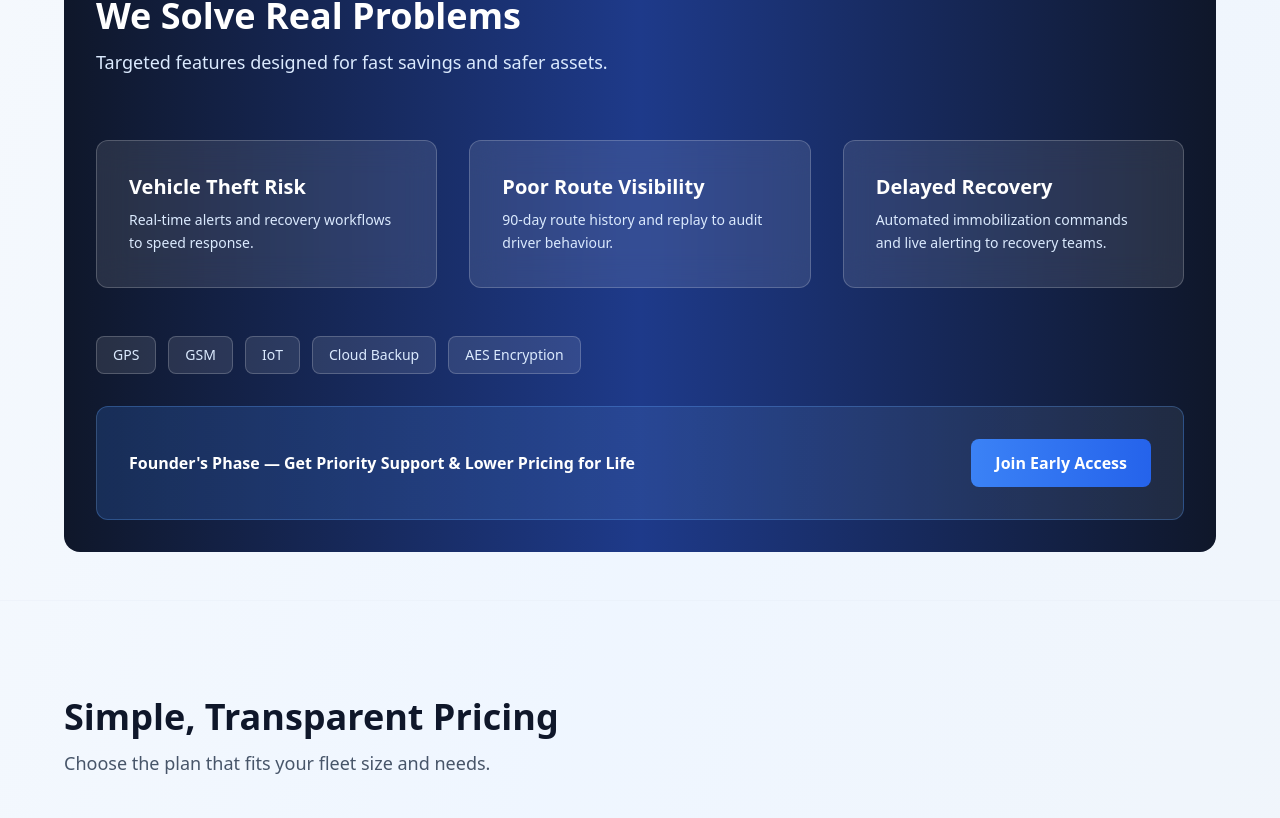
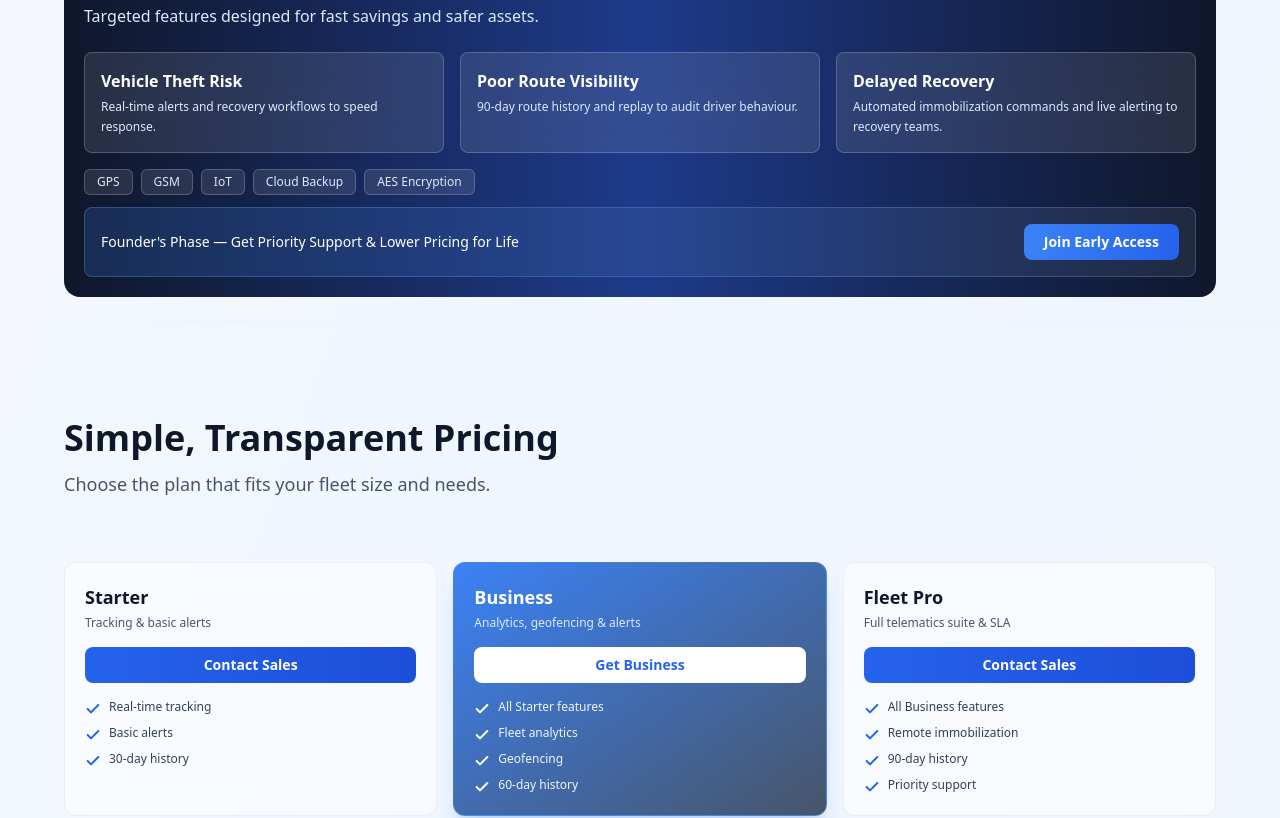
Before and after one commit to Dev-Caleb/EagleTracker, a React (Vite) app: page / in a window 1280 px wide. Shown: the part 1471-2289 px from the top of the page. Built offline with nearby package versions, Linux system fonts and the light colour scheme.

Commit message:
Updated Problems.tsx

```diff
--- a/src/components/Capabilities.tsx
+++ b/src/components/Capabilities.tsx
@@ -42,7 +42,7 @@ export default function Capabilities() {
           <p className="text-lg text-slate-600">Everything your fleet needs — from live tracking to remote immobilization.</p>
         </div>
 
-        <div className="grid md:grid-cols-2 lg:grid-cols-3 gap-6">
+        <div className="grid grid-cols-2 lg:grid-cols-3 gap-6">
           {capabilities.map((cap, idx) => {
             const Icon = cap.icon;
             return (
--- a/src/components/Pricing.tsx
+++ b/src/components/Pricing.tsx
@@ -33,25 +33,25 @@ export default function Pricing() {
           <p className="text-lg text-slate-600">Choose the plan that fits your fleet size and needs.</p>
         </div>
 
-        <div className="grid md:grid-cols-3 gap-8">
+        <div className="grid grid-cols-3 gap-4">
           {plans.map((plan, idx) => (
             <div
               key={idx}
-              className={`relative rounded-2xl transition-all duration-300 ${
+              className={`relative rounded-xl transition-all duration-300 ${
                 plan.highlight
-                  ? 'p-8 bg-gradient-to-br from-blue-500 to-slate-600 border border-blue-400/40 shadow-xl shadow-blue-500/20 scale-105'
-                  : 'p-8 bg-white/50 backdrop-blur-lg border border-slate-200/60 hover:border-blue-300/60 hover:bg-white/70 hover:shadow-lg hover:shadow-blue-500/10'
+                  ? 'p-5 bg-gradient-to-br from-blue-500 to-slate-600 border border-blue-400/40 shadow-xl shadow-blue-500/20 scale-100'
+                  : 'p-5 bg-white/50 backdrop-blur-lg border border-slate-200/60 hover:border-blue-300/60 hover:bg-white/70 hover:shadow-lg hover:shadow-blue-500/10'
               }`}
             >
-              <h3 className={`text-2xl font-bold mb-2 ${plan.highlight ? 'text-white' : 'text-slate-900'}`}>
+              <h3 className={`text-lg font-bold mb-1 ${plan.highlight ? 'text-white' : 'text-slate-900'}`}>
                 {plan.name}
               </h3>
-              <p className={`text-sm mb-6 ${plan.highlight ? 'text-blue-100' : 'text-slate-600'}`}>
+              <p className={`text-xs mb-4 ${plan.highlight ? 'text-blue-100' : 'text-slate-600'}`}>
                 {plan.description}
               </p>
 
               <button
-                className={`w-full px-6 py-3 rounded-lg font-semibold mb-8 transition-all ${
+                className={`w-full px-4 py-2 rounded-lg font-semibold mb-4 text-sm transition-all ${
                   plan.highlight
                     ? 'bg-white text-blue-600 hover:shadow-lg'
                     : 'bg-gradient-to-r from-blue-600 to-blue-700 text-white hover:shadow-lg hover:shadow-blue-500/30'
@@ -60,11 +60,11 @@ export default function Pricing() {
                 {plan.cta}
               </button>
 
-              <ul className="space-y-3">
+              <ul className="space-y-2">
                 {plan.features.map((feature, fidx) => (
-                  <li key={fidx} className="flex items-start gap-3">
-                    <Check className={`w-5 h-5 mt-0.5 flex-shrink-0 ${plan.highlight ? 'text-white' : 'text-blue-600'}`} strokeWidth={3} />
-                    <span className={`text-sm ${plan.highlight ? 'text-blue-50' : 'text-slate-700'}`}>{feature}</span>
+                  <li key={fidx} className="flex items-start gap-2">
+                    <Check className={`w-4 h-4 mt-0.5 flex-shrink-0 ${plan.highlight ? 'text-white' : 'text-blue-600'}`} strokeWidth={3} />
+                    <span className={`text-xs ${plan.highlight ? 'text-blue-50' : 'text-slate-700'}`}>{feature}</span>
                   </li>
                 ))}
               </ul>
--- a/src/components/Problems.tsx
+++ b/src/components/Problems.tsx
@@ -1,13 +1,13 @@
 export default function Problems() {
   return (
-    <section className="py-12 px-6 border-t border-slate-200/30">
-      <div className="max-w-6xl mx-auto bg-gradient-to-r from-slate-900 via-blue-900 to-slate-900 rounded-2xl p-8">
-        <div className="mb-16">
-          <h2 className="text-4xl font-bold text-white mb-3">We Solve Real Problems</h2>
-          <p className="text-lg text-blue-100">Targeted features designed for fast savings and safer assets.</p>
+    <section className="py-6 px-6 border-t border-slate-200/30">
+      <div className="max-w-6xl mx-auto bg-gradient-to-r from-slate-900 via-blue-900 to-slate-900 rounded-2xl p-5">
+        <div className="mb-6">
+          <h2 className="text-3xl font-bold text-white mb-2">We Solve Real Problems</h2>
+          <p className="text-base text-blue-100">Targeted features designed for fast savings and safer assets.</p>
         </div>
 
-        <div className="grid md:grid-cols-3 gap-8 mb-12">
+        <div className="grid md:grid-cols-3 gap-4 mb-4">
           {[
             {
               title: 'Vehicle Theft Risk',
@@ -22,28 +22,28 @@ export default function Problems() {
               description: 'Automated immobilization commands and live alerting to recovery teams.',
             },
           ].map((problem, idx) => (
-            <div key={idx} className="p-8 rounded-xl bg-white/10 backdrop-blur-lg border border-white/20 hover:border-blue-400/40 transition-all">
-              <h3 className="text-xl font-bold text-white mb-2">{problem.title}</h3>
-              <p className="text-blue-100 text-sm leading-relaxed">{problem.description}</p>
+            <div key={idx} className="p-4 rounded-lg bg-white/10 backdrop-blur-lg border border-white/20 hover:border-blue-400/40 transition-all">
+              <h3 className="text-base font-bold text-white mb-1">{problem.title}</h3>
+              <p className="text-blue-100 text-xs leading-relaxed">{problem.description}</p>
             </div>
           ))}
         </div>
 
-        <div className="mb-8">
-          <div className="flex flex-wrap gap-3">
+        <div className="mb-3">
+          <div className="flex flex-wrap gap-2">
             {['GPS', 'GSM', 'IoT', 'Cloud Backup', 'AES Encryption'].map((tag, idx) => (
-              <span key={idx} className="px-4 py-2 rounded-lg bg-white/10 border border-white/20 text-blue-100 text-sm font-medium">
+              <span key={idx} className="px-3 py-1 rounded-md bg-white/10 border border-white/20 text-blue-100 text-xs font-medium">
                 {tag}
               </span>
             ))}
           </div>
         </div>
 
-        <div className="p-8 rounded-xl bg-gradient-to-r from-blue-500/20 to-slate-500/20 border border-blue-400/30 flex flex-col sm:flex-row sm:items-center sm:justify-between gap-4">
+        <div className="p-4 rounded-lg bg-gradient-to-r from-blue-500/20 to-slate-500/20 border border-blue-400/30 flex flex-col sm:flex-row sm:items-center sm:justify-between gap-3">
           <div>
-            <p className="text-white font-semibold">Founder's Phase — Get Priority Support & Lower Pricing for Life</p>
+            <p className="text-white font-medium text-sm">Founder's Phase — Get Priority Support & Lower Pricing for Life</p>
           </div>
-          <button className="px-6 py-3 bg-gradient-to-r from-blue-500 to-blue-600 text-white rounded-lg font-semibold hover:shadow-lg hover:shadow-blue-500/50 transition-all whitespace-nowrap">
+          <button className="px-5 py-2 bg-gradient-to-r from-blue-500 to-blue-600 text-white rounded-lg font-semibold text-sm hover:shadow-lg hover:shadow-blue-500/50 transition-all whitespace-nowrap">
             Join Early Access
           </button>
         </div>
```
